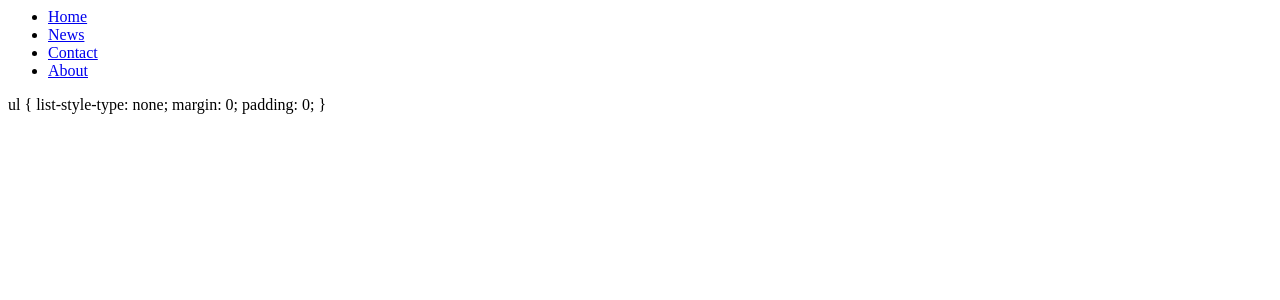
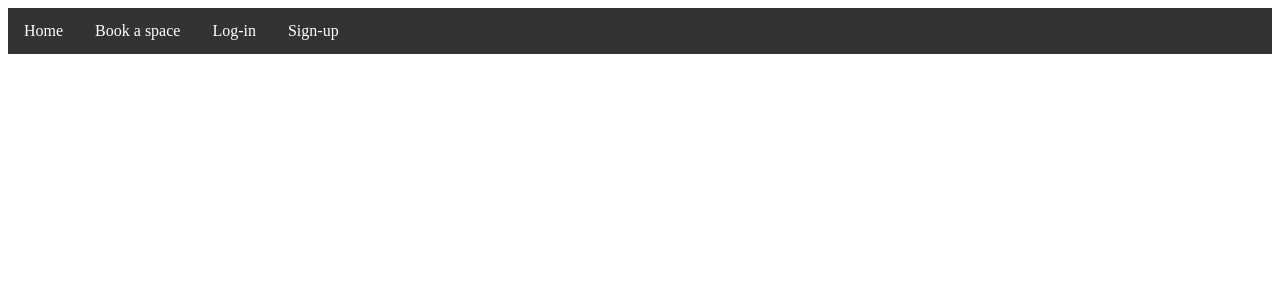
Before and after one commit to jacklynam238/carParkBooking, a Python web app: template templates/index.html in a window 1280 px wide. Shown: the top 300 px of the page. Run offline with Jinja, Linux system fonts and the light colour scheme; the template is opened without the code that fills it, so the values that code supplies are empty.

Commit message:
Update index.html
Navigation bar

```diff
--- a/templates/index.html
+++ b/templates/index.html
@@ -1,11 +1,40 @@
-<ul>
-  <li><a href="default.asp">Home</a></li>
-  <li><a href="news.asp">News</a></li>
-  <li><a href="contact.asp">Contact</a></li>
-  <li><a href="about.asp">About</a></li>
-</ul>
+<!DOCTYPE html>
+<html>
+<head>
+<style>
 ul {
   list-style-type: none;
   margin: 0;
   padding: 0;
+  overflow: hidden;
+  background-color: #333;
 }
+
+li {
+  float: left;
+}
+
+li a {
+  display: block;
+  color: white;
+  text-align: center;
+  padding: 14px 16px;
+  text-decoration: none;
+}
+
+li a:hover {
+  background-color: #111;
+}
+</style>
+</head>
+<body>
+
+<ul>
+  <li><a class="active" href="#home">Home</a></li>
+  <li><a href="#news">Book a space</a></li>
+  <li><a href="#contact">Log-in</a></li>
+  <li><a href="#about">Sign-up</a></li>
+</ul>
+
+</body>
+</html>
```
